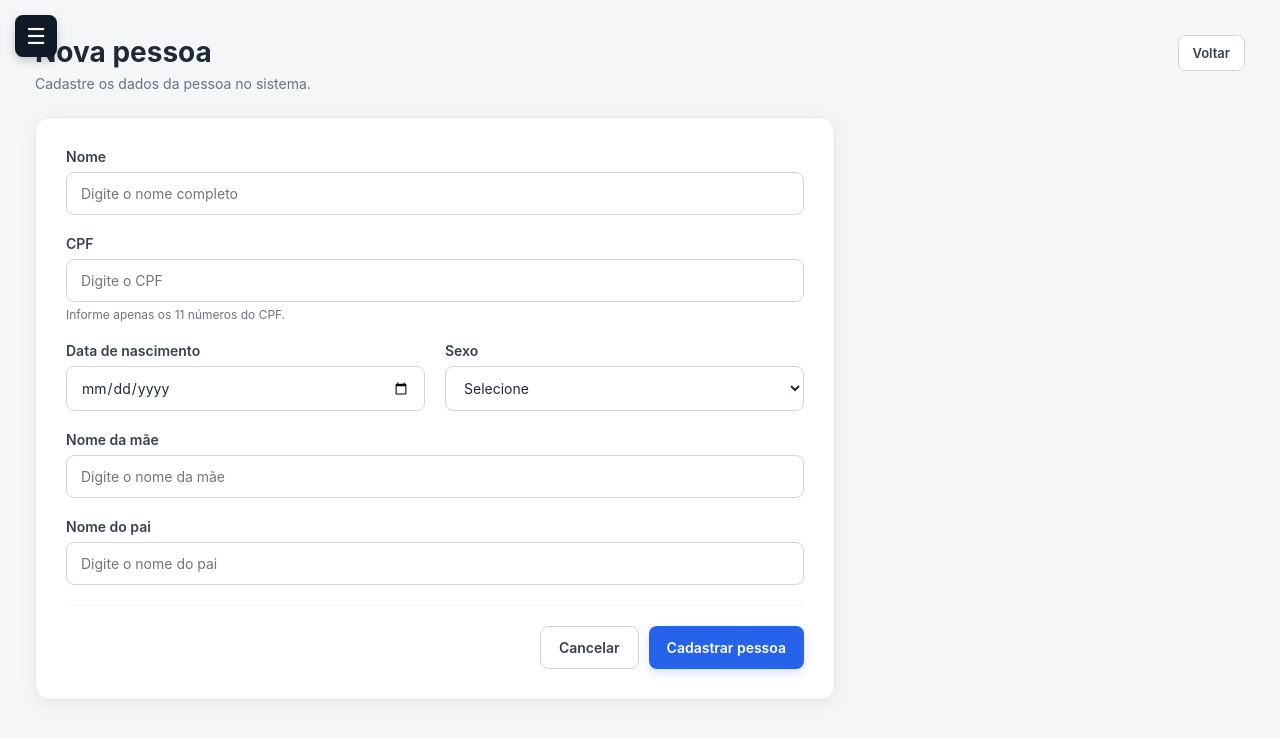
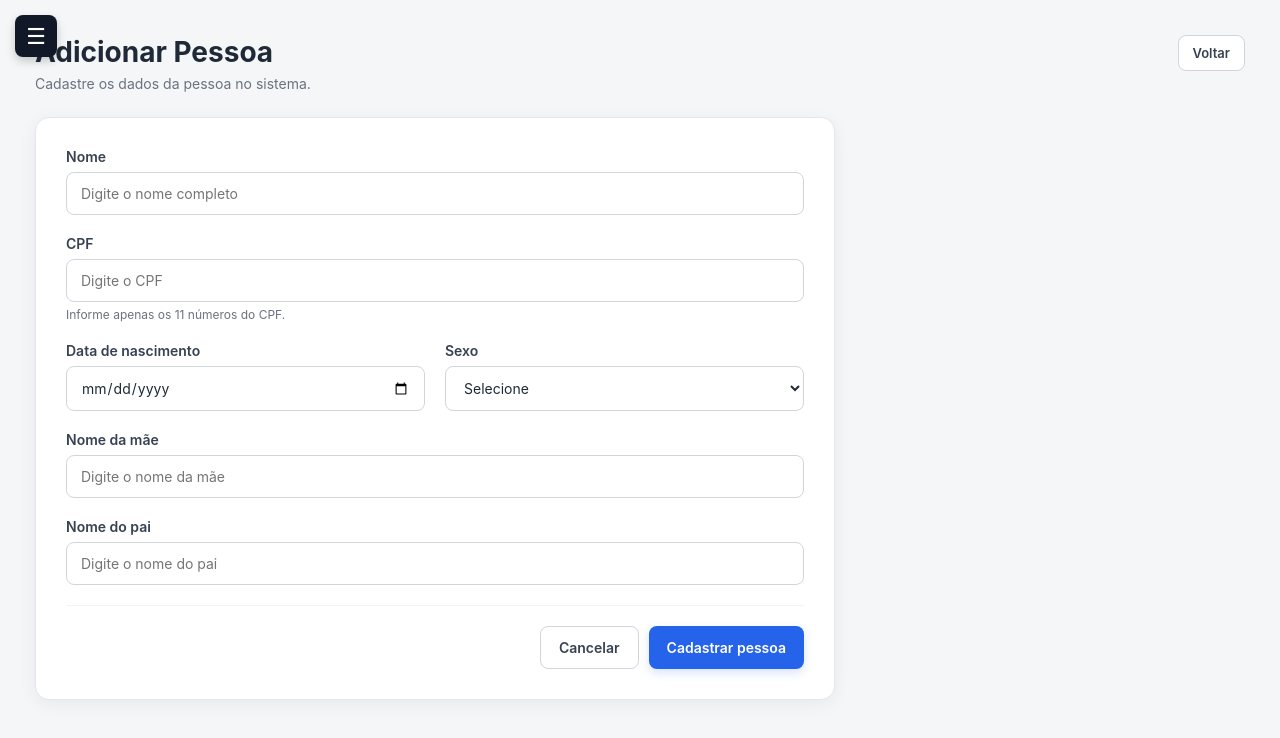
Before and after one commit to hellen-martins00/reconhecimento-facial-front, a React (Vite) app: page /pessoas/nova in a window 1280 px wide. Shown: the top 738 px of the page. Built offline with nearby package versions, Linux system fonts and the light colour scheme; no server answers; sample sign-in values are in the browser's storage.

Commit message:
altera nome do botão

```diff
--- a/src/pages/Pessoas/Cadastro/CadastroPessoa.jsx
+++ b/src/pages/Pessoas/Cadastro/CadastroPessoa.jsx
@@ -51,7 +51,7 @@ function CadastroPessoa() {
       {/* CABEÇALHO */}
       <div className="cadastro-pessoa-header">
         <div>
-          <h1>Nova pessoa</h1>
+          <h1>Adicionar Pessoa</h1>
           <p>Cadastre os dados da pessoa no sistema.</p>
         </div>
 
```
